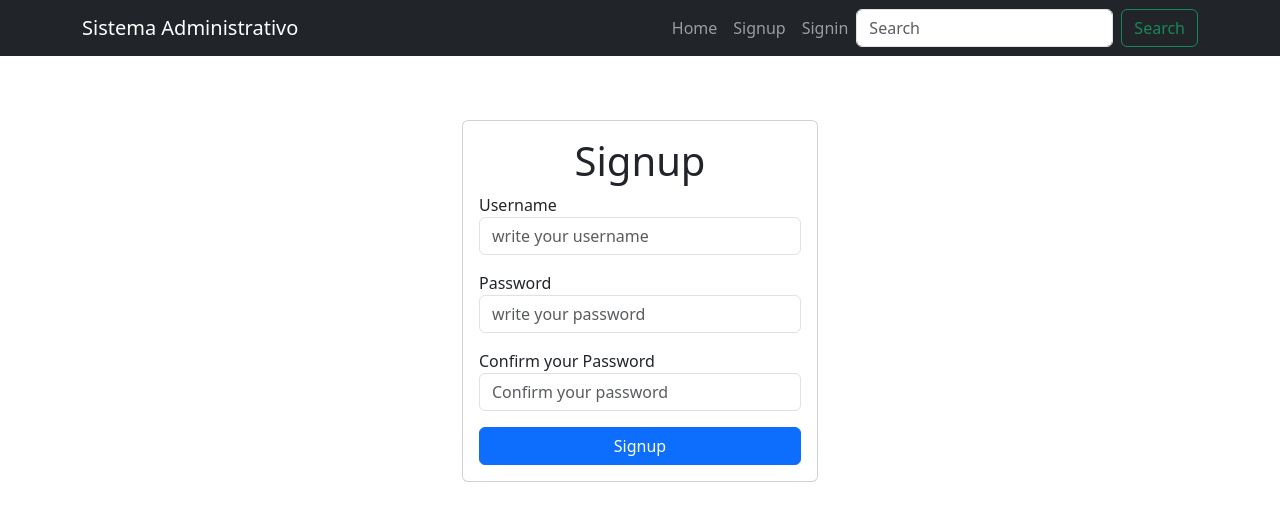
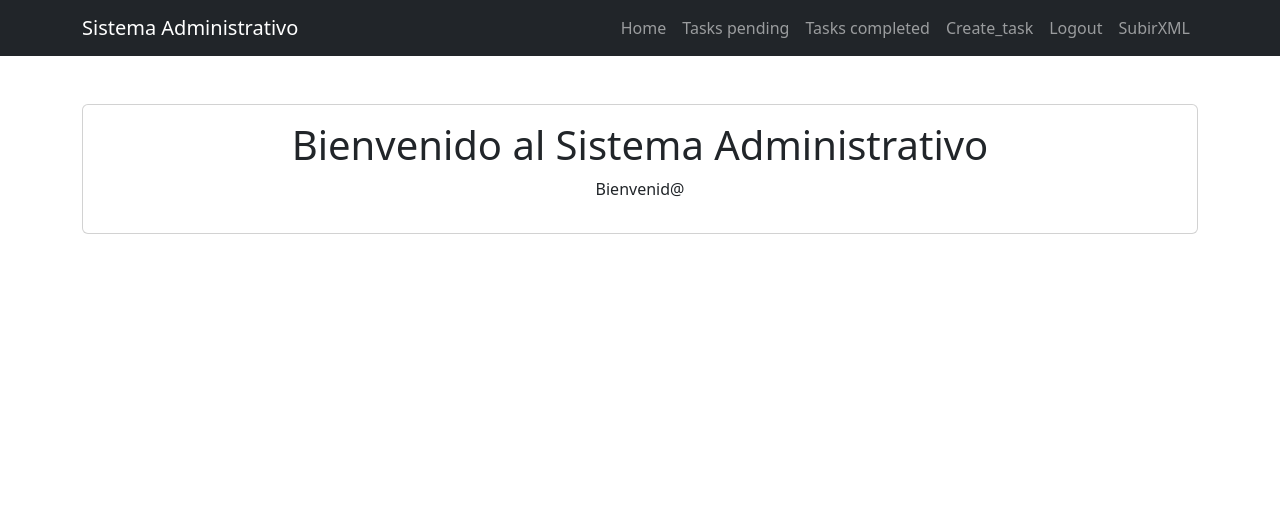
Before and after one commit to victornetroski/SistemaAdmin, a Django app: page /signup/ in a window 1280 px wide. Shown: the top 521 px of the page. Run offline with Django 5.2, Linux system fonts and the light colour scheme.

Commit message:
se recupera base

```diff
--- a/djangocrud/templates/base.html
+++ b/gestor_xml/templates/base.html
@@ -1,3 +1,4 @@
+
 <!DOCTYPE html>
 <html lang="en">
 <head>
@@ -20,43 +21,23 @@
                     <a href="/" class="nav-link">Home</a>
                 </li>
 
-                {% if user.is_authenticated %}
+
                 <li class="nav-item">
-                    <a href="{% url 'tasks' %}" class="nav-link">Tasks pending</a>
+                    <a href="/tasks/" class="nav-link">Tasks pending</a>
                 </li>
                 <li class="nav-item">
-                    <a href="{% url 'tasks_completed' %}" class="nav-link">Tasks completed</a>
+                    <a href="/tasks/completed/" class="nav-link">Tasks completed</a>
                 </li>
                 <li class="nav-item">
-                    <a href="{% url 'create_task' %}" class="nav-link">Create_task</a>
+                    <a href="/tasks/create/" class="nav-link">Create_task</a>
                 </li>
                 <li class="nav-item">
                     <a href="/logout/" class="nav-link">Logout</a>
                 </li>
                 <li class="nav-item">
-                    <a href="/gestor_xml/" class="nav-link">SubirXML</a>
-                </li>
-                {% else %}
-                <li class="nav-item">
-                    <a href="/signup/" class="nav-link">Signup</a>
-                </li>
-                <li class="nav-item">
-                    <a href="/signin" class="nav-link">Signin</a>
+                    <a href="/gestor_xml" class="nav-link">SubirXML</a>
                 </li>
 
-
-            </ul>
-            <form class="d-flex" role="search">
-              <input class="form-control me-2" type="search" placeholder="Search" aria-label="Search">
-              <button class="btn btn-outline-success" type="submit">Search</button>
-            </form>
-          </div>
-        </div>
-      </nav>
-    <nav>
-        <ul>
-
-            {% endif %}
 
 
         </ul>
@@ -66,7 +47,15 @@
 
 
 
-    {% block content %}
-    {% endblock %}
+
+
+<main class="container py-5" >
+    <section class="card card-body">
+        <h1 class="text-center">Bienvenido al Sistema Administrativo</h1>
+        <p class="text-center">Bienvenid@</p>
+    </section>
+</main>
+
+
 </body>
 </html>
```
